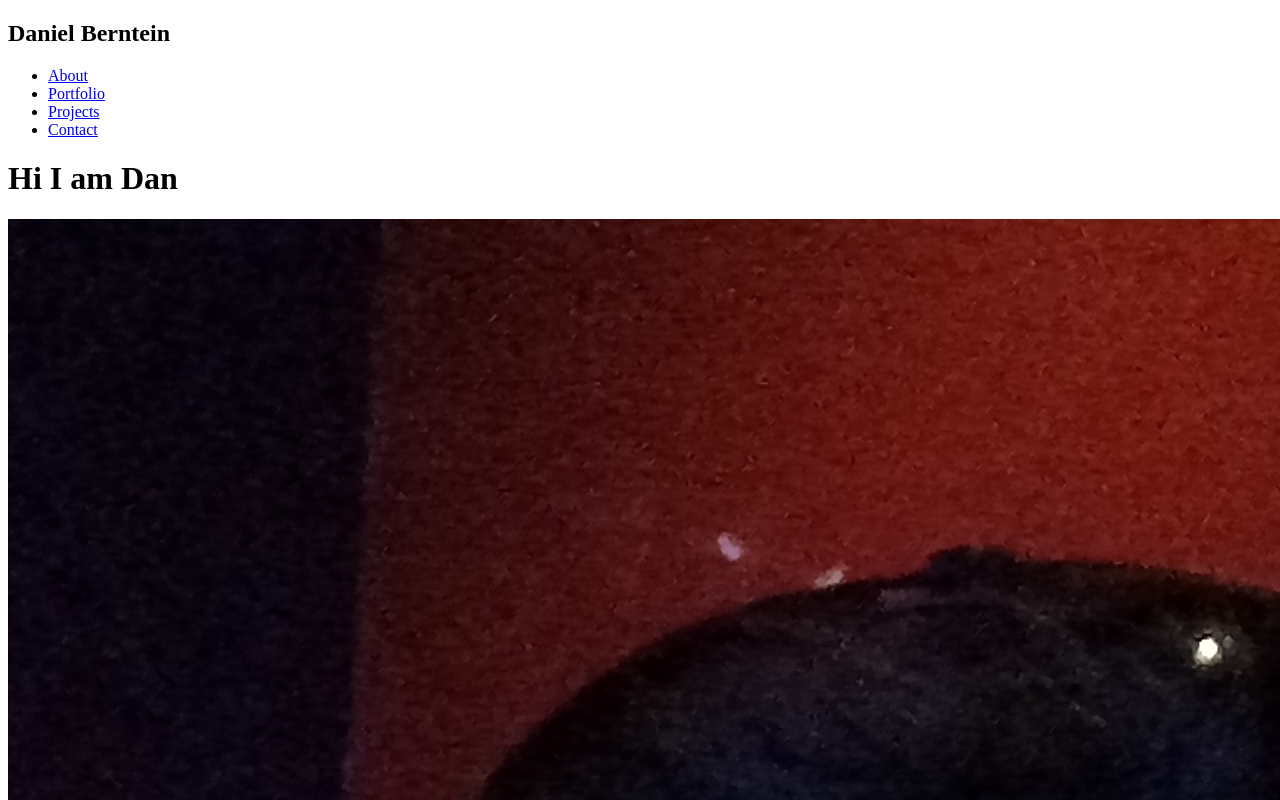
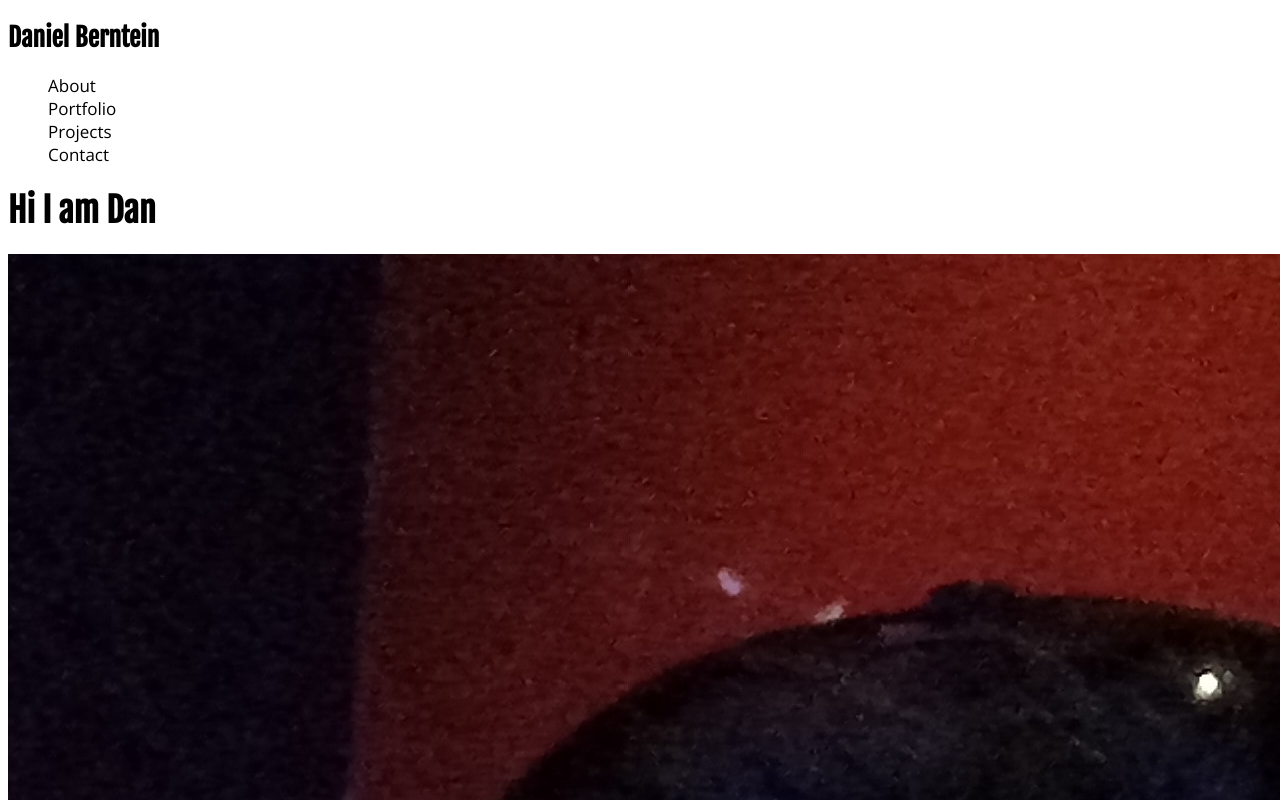
Before and after one commit to drood87/portfolio, a website: page index.html in a window 1280 px wide. Shown: the top 800 px of the page. Drawn offline with nearby package versions, Linux system fonts and the light colour scheme.

Commit message:
added basic styles

```diff
--- a/assets/stylesheets/style.css
+++ b/assets/stylesheets/style.css
@@ -5,9 +5,43 @@ Author: Daniel Bernstien
 Author URI: https://github.com/drood87
 Tags: Portfolio, Website
 */
-
-/* Variables */
-
 /* General Styles */
 
+:root {
+    font-size: 17px;
+    --font-heading: "Fjalla One", sans-serif;
+    --font-body: "Open Sans", sans-serif;
+}
+
+html {
+    box-sizing: border-box;
+}
+
+*,
+*:before,
+*:after {
+    box-sizing: inherit;
+}
+
+ul {
+    list-style: none;
+}
+
+a {
+    text-decoration: none;
+    color: inherit;
+}
+
+h1,
+h2,
+h3 {
+    font-family: var(--font-heading);
+}
+
+p,
+cite,
+a {
+    font-family: var(--font-body);
+}
+
 /* Header */
--- a/index.html
+++ b/index.html
@@ -5,6 +5,10 @@
         <meta name="viewport" content="width=device-width, initial-scale=1.0" />
         <meta http-equiv="X-UA-Compatible" content="ie=edge" />
         <link rel="stylesheet" href="./assets/stylesheets/style.css" />
+        <link
+            href="https://fonts.googleapis.com/css?family=Fjalla+One|Open+Sans:400,700"
+            rel="stylesheet"
+        />
         <title>Portfolio</title>
     </head>
     <body>
```
